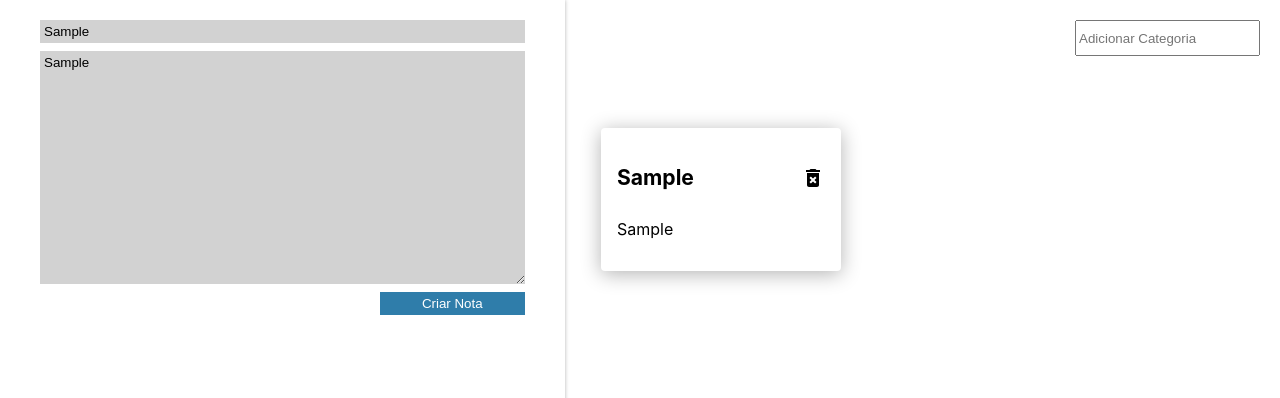
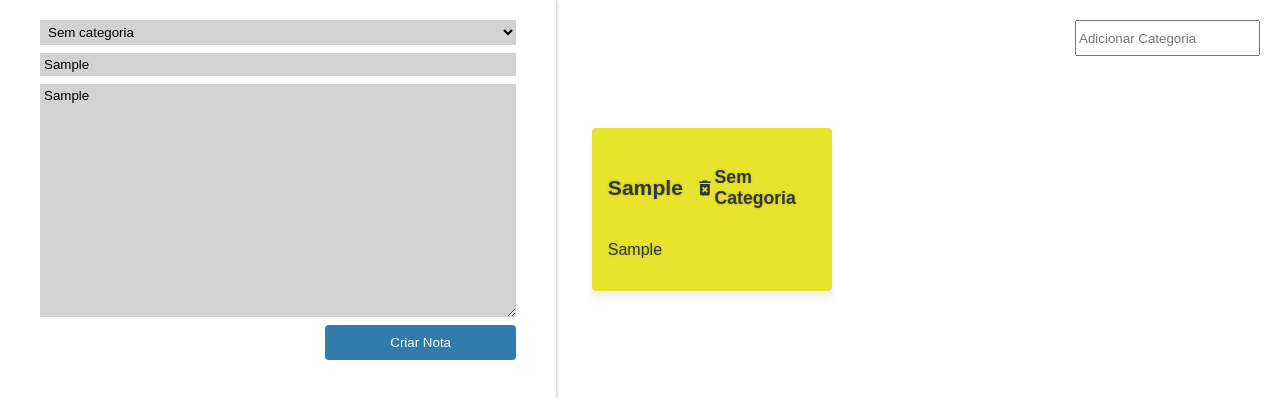
Before and after one commit to gabrielgfw/react-js-alura, a React (Create React App) app: page / in a window 1280 px wide. Both pictures are taken after typing "Sample", "Sample" into the empty fields and a click on the button "Criar Nota". Shown: the top 398 px of the page. Built offline with nearby package versions, Linux system fonts and the light colour scheme.

Commit message:
passing category prop to the card class, allowing to show it inside the card header

```diff
--- a/src/App.js
+++ b/src/App.js
@@ -14,8 +14,8 @@ class App extends Component {
     };
   }
 
-  criarNota(titulo, descricao) {
-    this.setState({notas: [...this.state.notas, {titulo, descricao}]});
+  criarNota(titulo, descricao, categoria) {
+    this.setState({notas: [...this.state.notas, {titulo, descricao, categoria}]});
   }
 
   apagarNota(index) {
@@ -32,7 +32,10 @@ class App extends Component {
   render() {
     return (
       <section className="conteudo">
-        <FormularioCadastro criarNota={this.criarNota.bind(this)} />
+        <FormularioCadastro
+          categorias={this.state.categorias}
+          criarNota={this.criarNota.bind(this)}
+        />
         <main className="conteudo-principal">
           <ListaCategorias
             categorias={this.state.categorias}
--- a/src/components/CardNota/CardNota.jsx
+++ b/src/components/CardNota/CardNota.jsx
@@ -15,6 +15,7 @@ class CardNota extends Component {
         <header className="card-nota_cabecalho">
           <h3 className="card-nota_titulo">{this.props.titulo}</h3>
           <DeleteIcon className="card-nota_icon" onClick={this.apagar.bind(this)}/>
+          <h4>{this.props.categoria}</h4>
         </header>
         <p className="card-nota_texto">{this.props.descricao}</p>
       </section>
--- a/src/components/CardNota/style.css
+++ b/src/components/CardNota/style.css
@@ -3,10 +3,13 @@
   flex-direction: column;
   align-items: flex-start;
   justify-content: space-between;
-  background-color: rgb(255, 255, 255);
+  background-color: rgb(231, 228, 44);
   border-radius: 4px;
   flex-wrap: wrap;
-  box-shadow: 0 3px 20px rgba(0, 0, 0, 0.3);
+  box-shadow: 0 8px 6px rgba(0, 0, 0, 0.06);
+  text-shadow: 0 0px 3px rgb(0, 0, 0, 0.2);
+  font-family: Arial, Helvetica, sans-serif;
+  color: rgb(53, 53, 53);
   padding: 16px;
 }
 
@@ -16,6 +19,10 @@
   display: flex;
   justify-content: space-between;
   align-items: center;
+}
+
+.card-nota_icon {
+  fill:rgb(53, 53, 53);
 }
 
 .card-nota_icon:hover {
--- a/src/components/FormularioCadastro/FormularioCadastro.jsx
+++ b/src/components/FormularioCadastro/FormularioCadastro.jsx
@@ -7,6 +7,7 @@ class FormularioCadastro extends Component {
     super(props);
     this.titulo = "";
     this.descricao = "";
+    this.categoria = "Sem Categoria";
   }
 
   _handleMudancaTitulo(event) {
@@ -19,16 +20,31 @@ class FormularioCadastro extends Component {
     this.descricao = event.target.value;
   }
 
+  _handleMudancaCategoria(event) {
+    event.stopPropagation();
+    this.categoria = event.target.value;
+  }
+
   _criarNota(event) {
     event.preventDefault();
     event.stopPropagation();
-    this.props.criarNota(this.titulo, this.descricao);
+    this.props.criarNota(this.titulo, this.descricao, this.categoria);
   }
 
   render() {
     return (
       <form className="form-cadastro"
         onSubmit={this._criarNota.bind(this)}>
+
+        <select
+          className="form-cadastro_input"
+          onChange={this._handleMudancaCategoria.bind(this)}
+        >
+          <option>Sem categoria</option>
+          {this.props.categorias.map(categoria => {
+            return <option>{categoria}</option>
+          })}
+        </select>
 
         <input
           className="form-cadastro_input"
--- a/src/components/FormularioCadastro/style.css
+++ b/src/components/FormularioCadastro/style.css
@@ -19,8 +19,10 @@
 
 .form-cadastro_submit {
   align-self: flex-end;
-  width: 30%;
+  padding: 10px;
+  width: 40%;
   background-color:rgb(47, 125, 170);
+  border-radius: 4px;
   color: white;
   font-weight: 400;
   cursor: pointer;
--- a/src/components/ListaCategorias/ListaCategorias.jsx
+++ b/src/components/ListaCategorias/ListaCategorias.jsx
@@ -1,5 +1,4 @@
 import React, { Component } from 'react';
-import { isDOMComponent } from 'react-dom/test-utils';
 import './style.css';
 
 class ListaCategorias extends Component {
--- a/src/components/ListaDeNotas/ListaDeNotas.jsx
+++ b/src/components/ListaDeNotas/ListaDeNotas.jsx
@@ -14,6 +14,7 @@ class ListaDeNotas extends Component {
                 indice={index}
                 titulo={nota.titulo}
                 descricao={nota.descricao}
+                categoria={nota.categoria}
                 apagarNota={this.props.apagarNota}
               />
             </li>
--- a/src/components/ListaDeNotas/style.css
+++ b/src/components/ListaDeNotas/style.css
@@ -2,11 +2,12 @@
   background-color: var(--fundo);
   flex-grow: 3;
   display: grid;
-  grid-template-columns: auto auto auto auto auto;
+  grid-template-columns: auto auto auto auto;
   list-style-type: none;
   padding-left: 24px;
   padding-top: 24px;
 }
+
 .lista-notas_item {
   margin: 12px;
   max-width: 240px;
```
